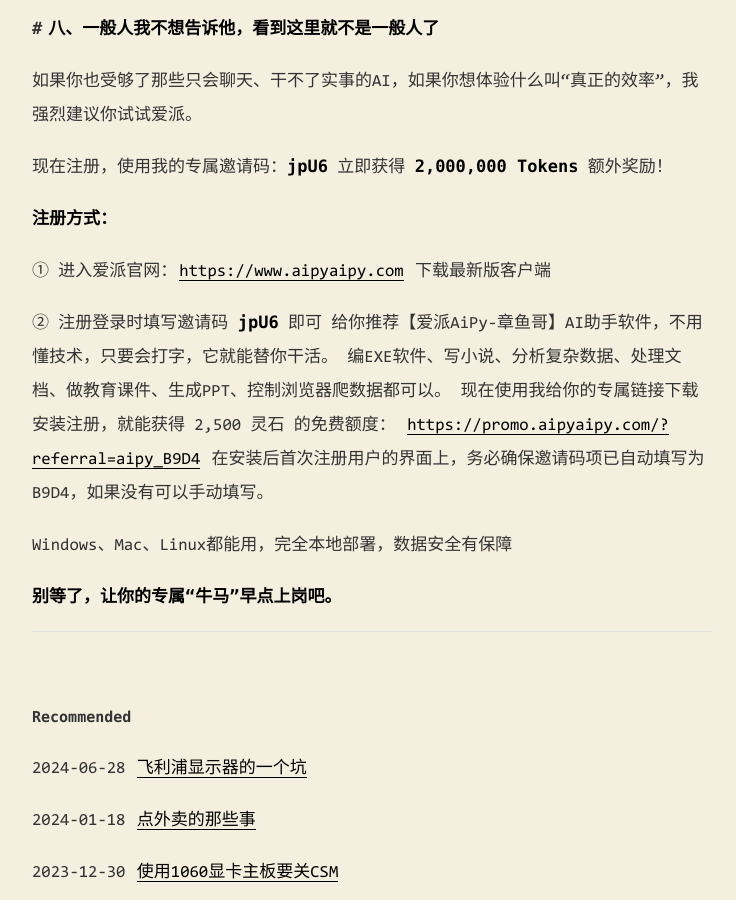
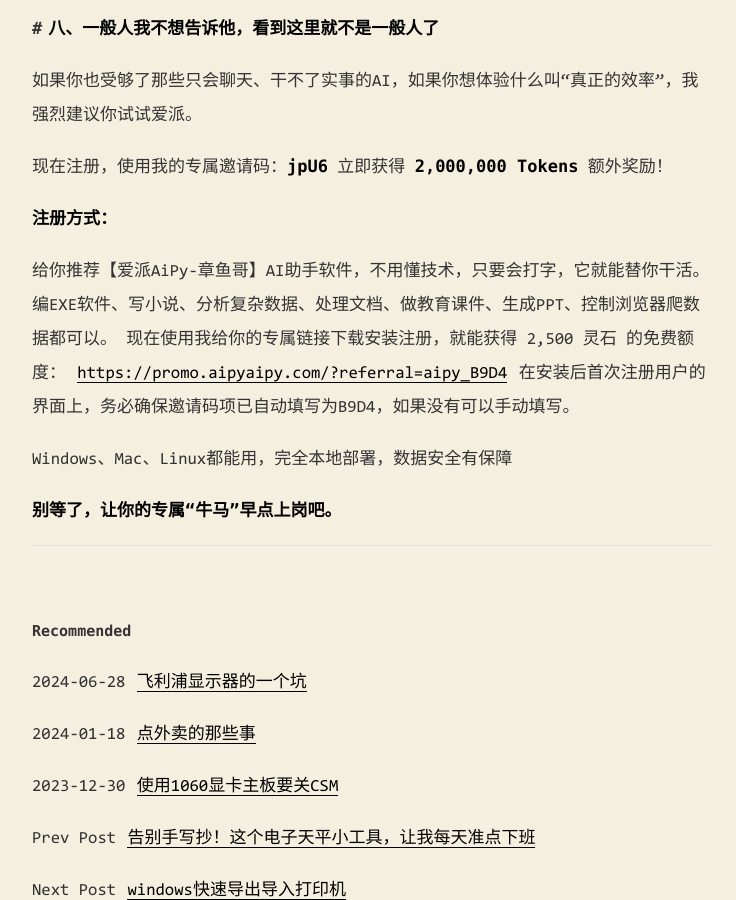
Before and after one commit to ahaitodo/ahaitodo.github.io, a Jekyll site: the page built from _posts/2026-02-05-use-openclaw-to-aipy-yaoqingma-B9D4.md, in a window 1280 px wide and 900 px high, scrolled down 4027 px. Shown: the whole window, without its empty margins (268-1004 px from the left). Built offline with Jekyll 4.4.1, drawn with Linux system fonts in a browser that asks for light colours; comment, search, counter and statistics services are not loaded.

Commit message:
Update 2026-02-05-use-openclaw-to-aipy-yaoqingma-B9D4.md
update

```diff
--- a/_posts/2026-02-05-use-openclaw-to-aipy-yaoqingma-B9D4.md
+++ b/_posts/2026-02-05-use-openclaw-to-aipy-yaoqingma-B9D4.md
@@ -140,9 +140,6 @@
 
 **注册方式：**
 
-① 进入爱派官网：[https://www.aipyaipy.com](https://www.aipyaipy.com/) 下载最新版客户端
-
-② 注册登录时填写邀请码 **jpU6** 即可
 给你推荐【爱派AiPy-章鱼哥】AI助手软件，不用懂技术，只要会打字，它就能替你干活。
 编EXE软件、写小说、分析复杂数据、处理文档、做教育课件、生成PPT、控制浏览器爬数据都可以。
 现在使用我给你的专属链接下载安装注册，就能获得 2,500 灵石 的免费额度：
```
